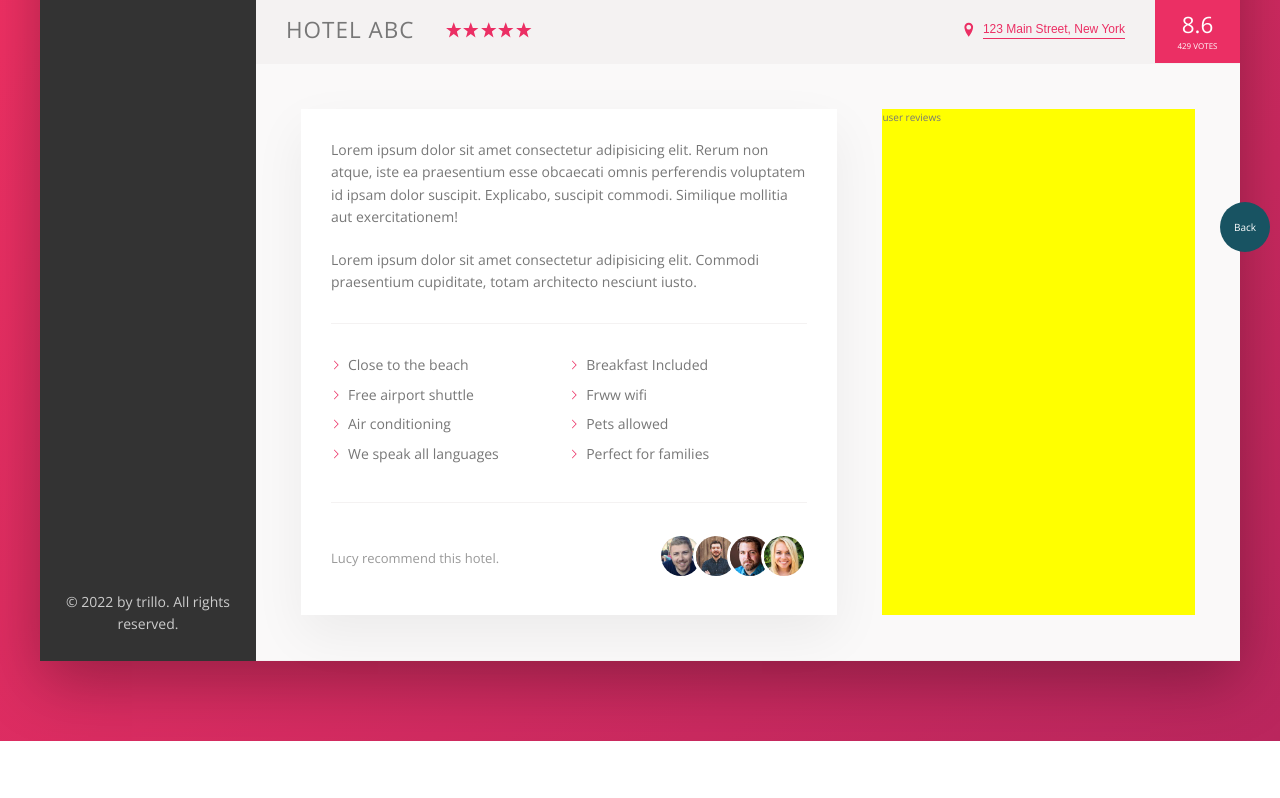
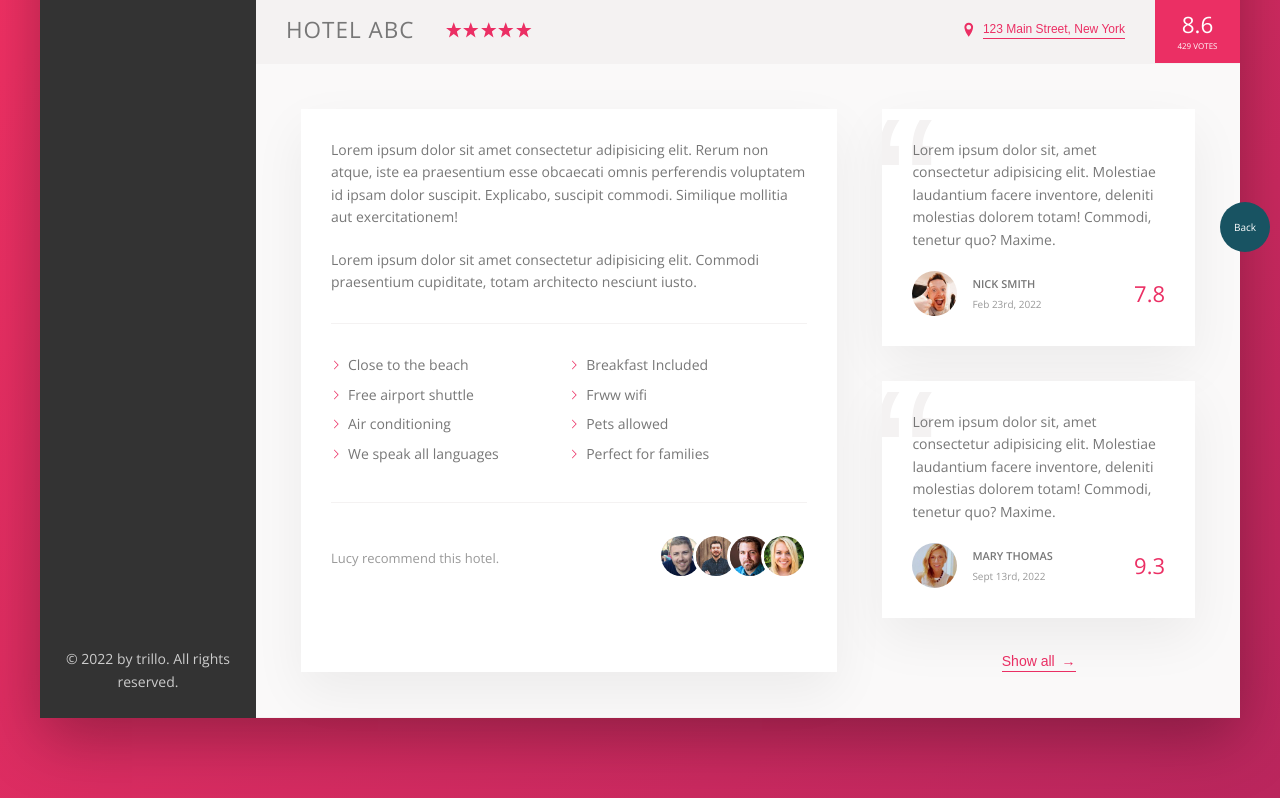
Before and after one commit to MaxChou1205/css-practice, a website built with Vite: page pages/trillo-flexbox/index.html in a window 1280 px wide. Shown: the part 538-1336 px from the top of the page. Before the commit the page ends 1279 px from the top, so only its background shows below. Built offline with nearby package versions, Linux system fonts and the light colour scheme.

Commit message:
add user reviews section

```diff
--- a/pages/trillo-flexbox/index.html
+++ b/pages/trillo-flexbox/index.html
@@ -183,7 +183,40 @@
               </div>
             </div>
 
-            <div class="user-reviews">user reviews</div>
+            <div class="user-reviews">
+              <figure class="review">
+                <blockquote class="review__text">
+                  Lorem ipsum dolor sit, amet consectetur adipisicing elit.
+                  Molestiae laudantium facere inventore, deleniti molestias
+                  dolorem totam! Commodi, tenetur quo? Maxime.
+                </blockquote>
+                <figcaption class="review__user">
+                  <img src="./img/user-1.jpg" alt="" class="review__photo" />
+                  <div class="review__user-box">
+                    <p class="review__user-name">Nick Smith</p>
+                    <p class="review__user-date">Feb 23rd, 2022</p>
+                  </div>
+                  <div class="review__rating">7.8</div>
+                </figcaption>
+              </figure>
+              <figure class="review">
+                <blockquote class="review__text">
+                  Lorem ipsum dolor sit, amet consectetur adipisicing elit.
+                  Molestiae laudantium facere inventore, deleniti molestias
+                  dolorem totam! Commodi, tenetur quo? Maxime.
+                </blockquote>
+                <figcaption class="review__user">
+                  <img src="./img/user-2.jpg" alt="" class="review__photo" />
+                  <div class="review__user-box">
+                    <p class="review__user-name">Mary Thomas</p>
+                    <p class="review__user-date">Sept 13rd, 2022</p>
+                  </div>
+                  <div class="review__rating">9.3</div>
+                </figcaption>
+              </figure>
+
+              <button class="btn-inline">Show all <span>&rarr;</span></button>
+            </div>
           </div>
         </main>
       </div>
--- a/pages/trillo-flexbox/scss/_layout.scss
+++ b/pages/trillo-flexbox/scss/_layout.scss
@@ -34,13 +34,13 @@
 
 .detail {
   display: flex;
+  font-size: 1.4rem;
   padding: 4.5rem;
   background-color: var(--color-grey-light-1);
   border-bottom: var(--line);
 }
 
 .description {
-  font-size: 1.4rem;
   background-color: #fff;
   box-shadow: var(--color-shadow-light);
   padding: 3rem;
@@ -49,6 +49,8 @@
 }
 
 .user-reviews {
-  background-color: yellow;
   flex: 1;
+  display: flex;
+  flex-direction: column;
+  align-items: center;
 }
--- a/pages/trillo-flexbox/scss/components.scss
+++ b/pages/trillo-flexbox/scss/components.scss
@@ -302,6 +302,67 @@
   }
 }
 
+.review {
+  background-color: #fff;
+  box-shadow: var(--color-shadow-light);
+  padding: 3rem;
+  margin-bottom: 3.5rem;
+  position: relative;
+  overflow: hidden;
+
+  &::before {
+    content: "\201C";
+    position: absolute;
+    top: -2rem;
+    left: -1rem;
+    font-size: 20rem;
+    font-family: sans-serif;
+    line-height: 1;
+    color: var(--color-grey-light-2);
+    z-index: 1;
+  }
+
+  &__text {
+    margin-bottom: 2rem;
+    position: relative;
+    z-index: 10;
+  }
+
+  &__photo {
+    height: 4.5rem;
+    width: 4.5rem;
+    border-radius: 50%;
+    margin-right: 1.5rem;
+  }
+
+  &__user {
+    display: flex;
+    align-items: center;
+
+    &-box {
+      margin-right: auto;
+    }
+
+    &-name {
+      font-size: 1.1rem;
+      font-weight: 600;
+      text-transform: uppercase;
+      margin-bottom: 0.4rem;
+    }
+
+    &-date {
+      font-size: 1rem;
+      color: var(--color-grey-dark-3);
+    }
+  }
+
+  &__rating {
+    color: var(--color-primary);
+    font-size: 2.2rem;
+    font-weight: 300;
+  }
+}
+
 .btn-inline {
   border: none;
   border-bottom: 1px solid currentColor;
@@ -313,8 +374,17 @@
   cursor: pointer;
   transition: all 0.2s;
 
+  & span {
+    margin-left: 3px;
+    transition: margin-left 0.2s;
+  }
+
   &:hover {
     color: var(--color-grey-dark-1);
+
+    span {
+      margin-left: 8px;
+    }
   }
 
   &:focus {
```
